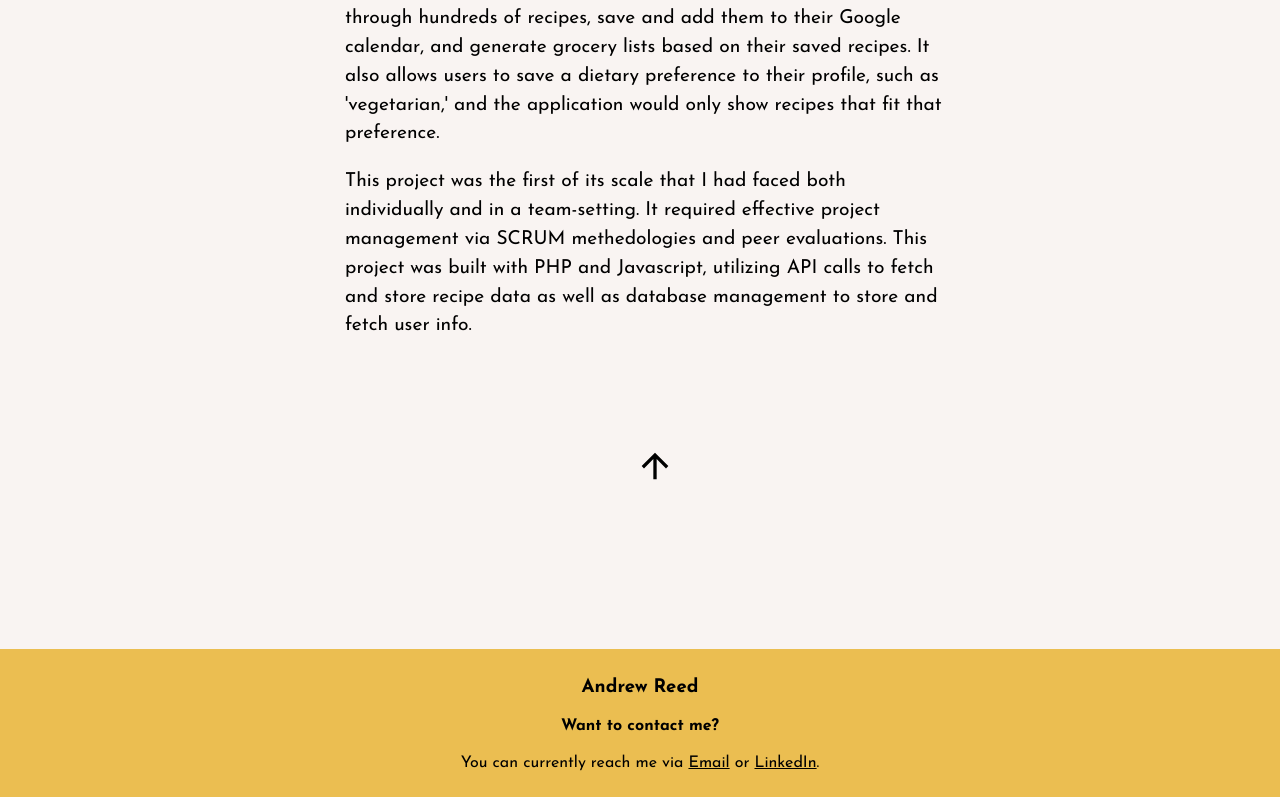
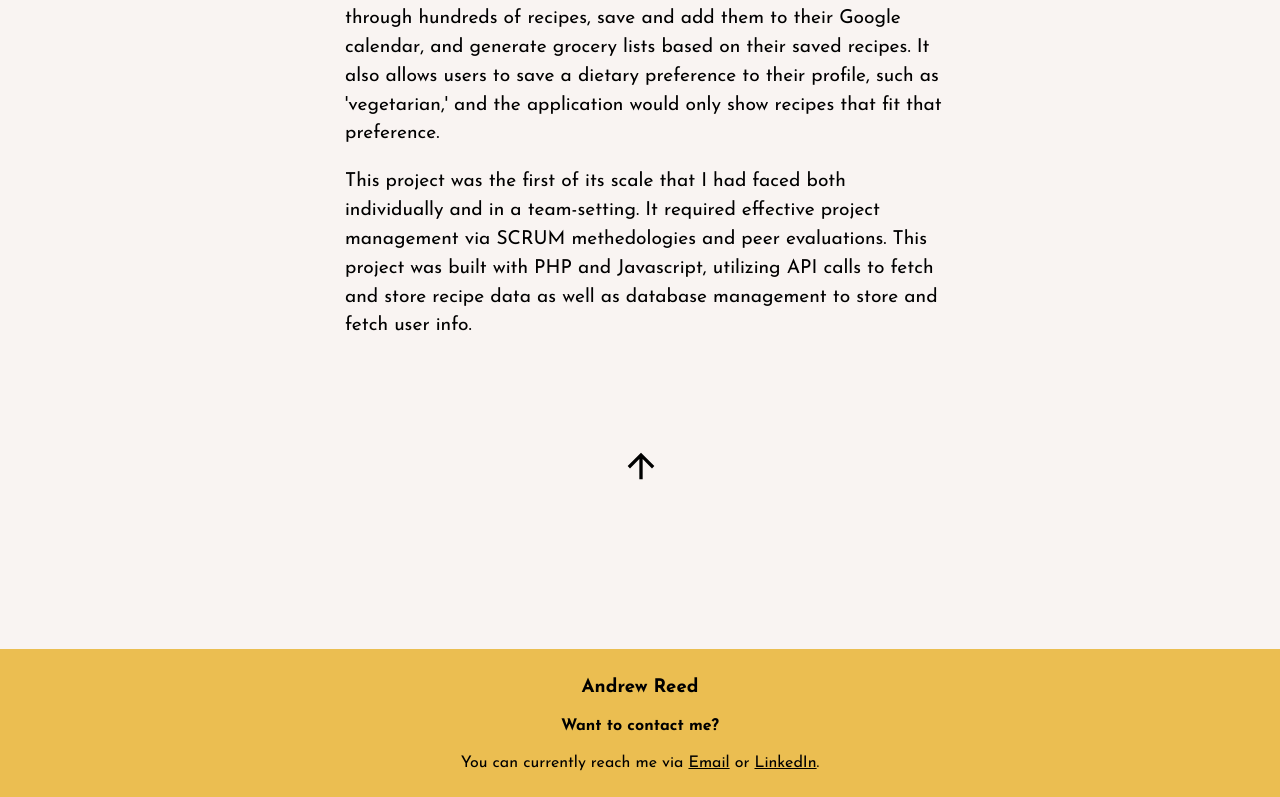
Before and after one commit to reedrew/reedrew.github.io, a React (Create React App) app: page /projects/programming/ez-meals in a window 1280 px wide. Shown: the part 1043-1840 px from the top of the page. Built offline with nearby package versions, Linux system fonts and the light colour scheme.

Commit message:
adjusted up button

```diff
--- a/src/app/App.css
+++ b/src/app/App.css
@@ -53,7 +53,7 @@ nav .active,
 .up-button {
 	margin-top: 5em;
 	position: relative;
-	left: 49%;
+	left: 47.75%;
 }
 .up-button,
 .back-button {
```
